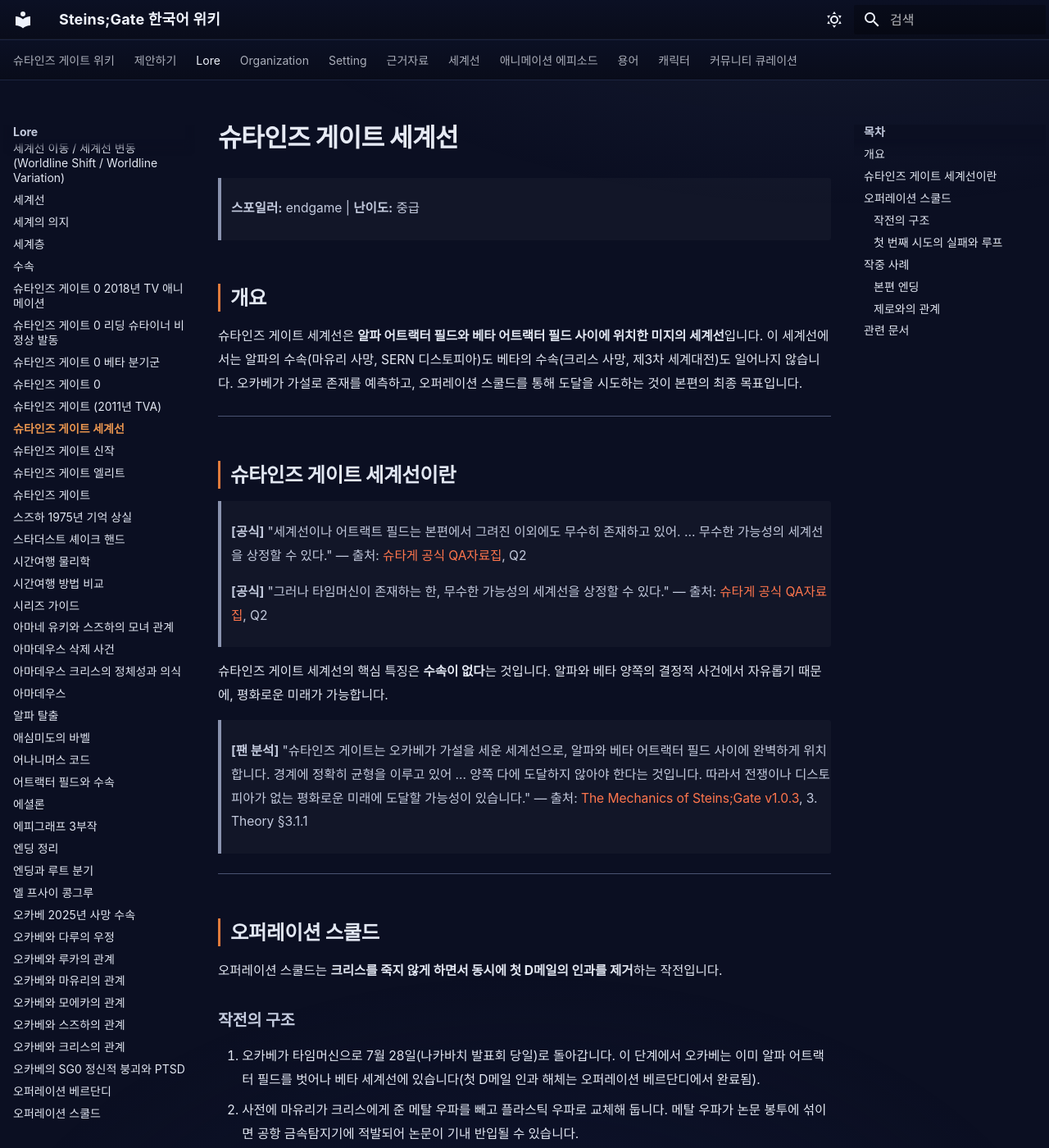
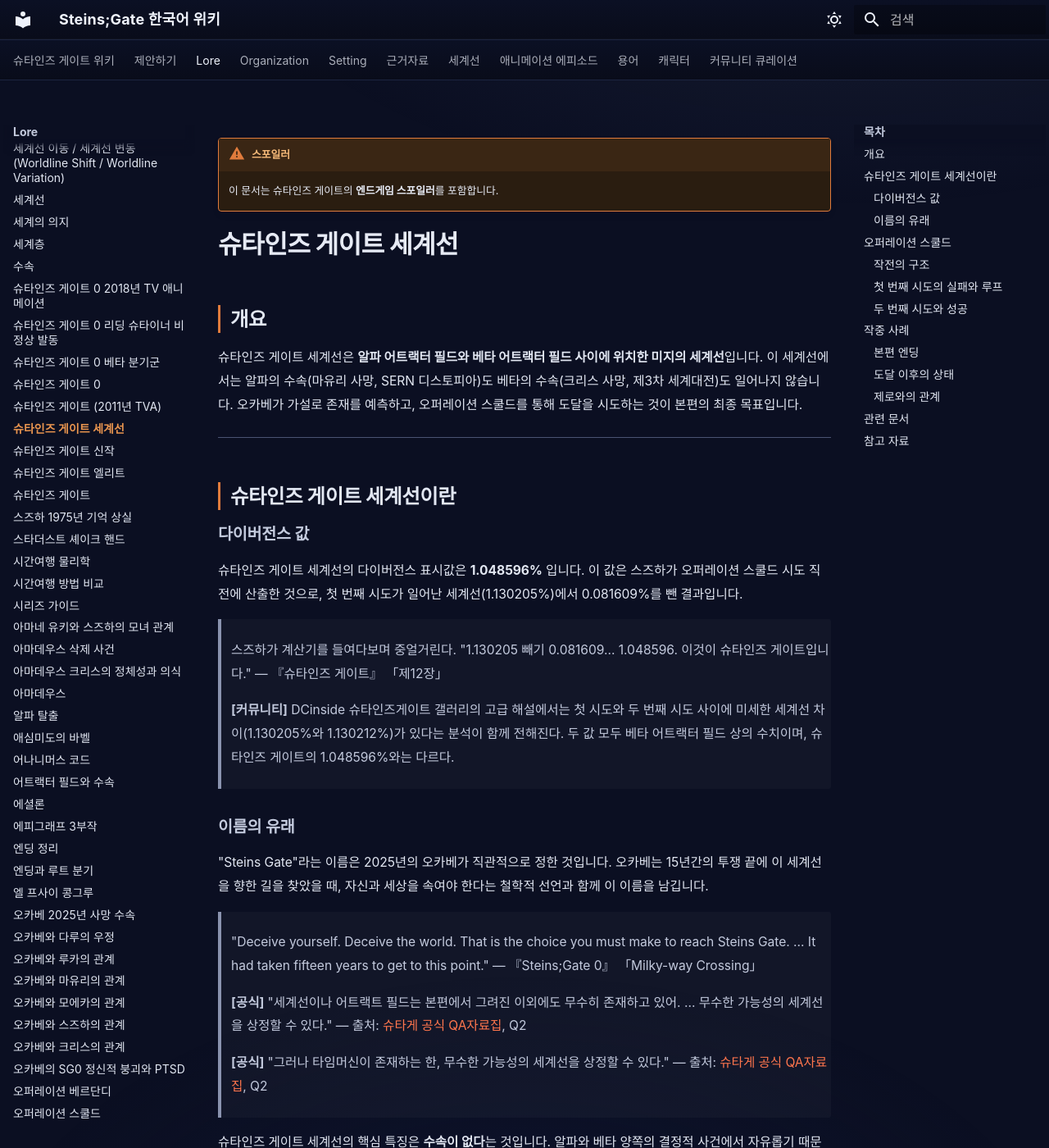
Before and after one commit to sgwiki/sgwiki.github.io, an MkDocs documentation site: the page built from wiki/lore/슈타인즈-게이트-세계선.md, in a window 1280 px wide and 1400 px high. Shown: the whole window at 82% size. Built offline with MkDocs 1.6.1 and Material for MkDocs 9.7.7, drawn with Linux system fonts in a browser that asks for light colours; some web fonts are replaced; some of the changed text lies outside the part shown.

Commit message:
fix(wiki): 슈타인즈-게이트-세계선 — P10 3603329d 패치 적용

```diff
--- a/wiki/lore/슈타인즈-게이트-세계선.md
+++ b/wiki/lore/슈타인즈-게이트-세계선.md
@@ -1,10 +1,13 @@
 ---
 description: "슈타인즈 게이트 세계선은 알파 어트랙터 필드와 베타 어트랙터 필드 사이에 위치한 미지의 세계선입니다. 이 세계선에서는 알파의 수속(마유리 사망, SERN 디스토피아)도 베타의 수속(크리스 사망, 제3차 세계대전)도 일어나지 않습니다."
+spoiler: endgame
+difficulty: 중급
 ---
 
+!!! warning "스포일러"
+    이 문서는 슈타인즈 게이트의 **엔드게임 스포일러**를 포함합니다.
+
 # 슈타인즈 게이트 세계선
-
-> **스포일러:** endgame | **난이도:** 중급
 
 ## 개요
 
@@ -13,6 +16,22 @@ description: "슈타인즈 게이트 세계선은 알파 어트랙터 필드와
 ---
 
 ## 슈타인즈 게이트 세계선이란
+
+### 다이버전스 값
+
+슈타인즈 게이트 세계선의 다이버전스 표시값은 **1.048596%** 입니다. 이 값은 스즈하가 오퍼레이션 스쿨드 시도 직전에 산출한 것으로, 첫 번째 시도가 일어난 세계선(1.130205%)에서 0.081609%를 뺀 결과입니다.
+
+> 스즈하가 계산기를 들여다보며 중얼거린다. "1.130205 빼기 0.081609… 1.048596. 이것이 슈타인즈 게이트입니다."
+> — 『슈타인즈 게이트』 「제12장」
+
+> **[커뮤니티]** DCinside 슈타인즈게이트 갤러리의 고급 해설에서는 첫 시도와 두 번째 시도 사이에 미세한 세계선 차이(1.130205%와 1.130212%)가 있다는 분석이 함께 전해진다. 두 값 모두 베타 어트랙터 필드 상의 수치이며, 슈타인즈 게이트의 1.048596%와는 다르다.
+
+### 이름의 유래
+
+"Steins Gate"라는 이름은 2025년의 오카베가 직관적으로 정한 것입니다. 오카베는 15년간의 투쟁 끝에 이 세계선을 향한 길을 찾았을 때, 자신과 세상을 속여야 한다는 철학적 선언과 함께 이 이름을 남깁니다.
+
+> "Deceive yourself. Deceive the world. That is the choice you must make to reach Steins Gate. … It had taken fifteen years to get to this point."
+> — 『Steins;Gate 0』 「Milky-way Crossing」
 
 > **[공식]** "세계선이나 어트랙트 필드는 본편에서 그려진 이외에도 무수히 존재하고 있어. … 무수한 가능성의 세계선을 상정할 수 있다."
 > — 출처: [슈타게 공식 QA자료집](../근거자료/공식/qa-자료집.md), Q2
@@ -49,6 +68,14 @@ description: "슈타인즈 게이트 세계선은 알파 어트랙터 필드와
 > **[팬 분석]** "오카베는 비명을 지르고, 몇 주 전 나카바치 회의에 참석했을 때 들었던 비명이 사실은 자신의 버전이었다는 것을 깨닫습니다."
 > — 출처: [The Mechanics of Steins;Gate v1.0.3](../근거자료/비공식/mechanics-of-steins-gate/ch3.md), 3. Theory §3.1.1
 
+### 두 번째 시도와 성공
+
+첫 시도의 실패 후 마유리의 채찍질로 정신을 차린 오카베는 스즈하의 안내로 2025년의 자신이 남긴 Nostalgia Drive 영상을 시청합니다. 영상 속 2025년 오카베는 "너 자신을 속여라, 세상을 속여라"라는 선언과 함께 오퍼레이션 스쿨드의 두 번째 시도를 촉구합니다.
+
+> **[팬 분석]** Mechanics of Steins;Gate §3.1.2는 두 번째 시도가 성공하는 이유를 "시간 역설을 보존하면서 결과만 바꾸는 위장"으로 설명한다.
+
+> 참고: [Steins;Gate ep23β](https://steins-gate.fandom.com/wiki/Steins;Gate/Anime)와 [ep24](https://steins-gate.fandom.com/wiki/Steins;Gate/Anime)에서 첫 시도와 두 번째 시도가 차례로 묘사된다.
+
 ---
 
 ## 작중 사례
@@ -56,6 +83,16 @@ description: "슈타인즈 게이트 세계선은 알파 어트랙터 필드와
 ### 본편 엔딩
 
 오퍼레이션 스쿨드가 성공하면, 세계선 변동률이 슈타인즈 게이트 세계선의 값으로 안정화됩니다. 크리스는 살아있고, 마유리도 살아있으며, SERN의 디스토피아도 제3차 세계대전도 일어나지 않는 미래가 열립니다.
+
+### 도달 이후의 상태
+
+슈타인즈 게이트 세계선에 도달한 직후, 미래에서 온 스즈하의 존재가 서서히 희미해지며 사라집니다. 이것은 타임머신을 통한 인과 개입이 더 이상 필요 없게 되었음을 상징합니다.
+
+극장판 「부하성역의 데자뷰」와 OVA ep25에서는 도달 이후의 일상이 묘사됩니다. 크리스가 거리에서 오카베를 스치듯 지나가며 강렬한 데자뷰를 느끼는 장면은, 알파 세계선에서의 기억 잔재가 완전히 소거되지 않았음을 암시합니다.
+
+> **[팬 분석]** Mechanics of Steins;Gate §3.1.4는 스즈하의 소멸을 "세계선 안정화의 필수 귀결"로 본다.
+>
+> 참고: [Steins;Gate OVA ep25](https://steins-gate.fandom.com/wiki/Steins;Gate/Anime)와 극장판 「부하성역의 데자뷰」.
 
 ### 제로와의 관계
 
@@ -69,3 +106,12 @@ description: "슈타인즈 게이트 세계선은 알파 어트랙터 필드와
 - [어트랙터 필드와 수속](어트랙터-필드와-수속.md)
 - [루프 폐쇄와 시간 역설](루프-폐쇄와-시간-역설.md)
 - [제로와 베타 세계선](제로와-베타-세계선.md)
+
+---
+
+## 참고 자료
+
+- 『슈타인즈 게이트』 「제12장」 — 다이버전스 산출 장면
+- 『Steins;Gate 0』 「Milky-way Crossing」 — 2025년 오카베의 Nostalgia Drive 영상, "Deceive yourself" 선언
+- [슈타게 공식 QA자료집](../근거자료/공식/qa-자료집.md) — Q2(세계선의 무수성), Q27(논문 소실이 변동의 결정적 요인)
+- [The Mechanics of Steins;Gate v1.0.3](../근거자료/비공식/mechanics-of-steins-gate/ch3.md) — §3.1.1(어트랙터 필드 균형), §3.1.2(두 번째 시도의 성공 원리), §3.1.4(스즈하 소멸)
```
